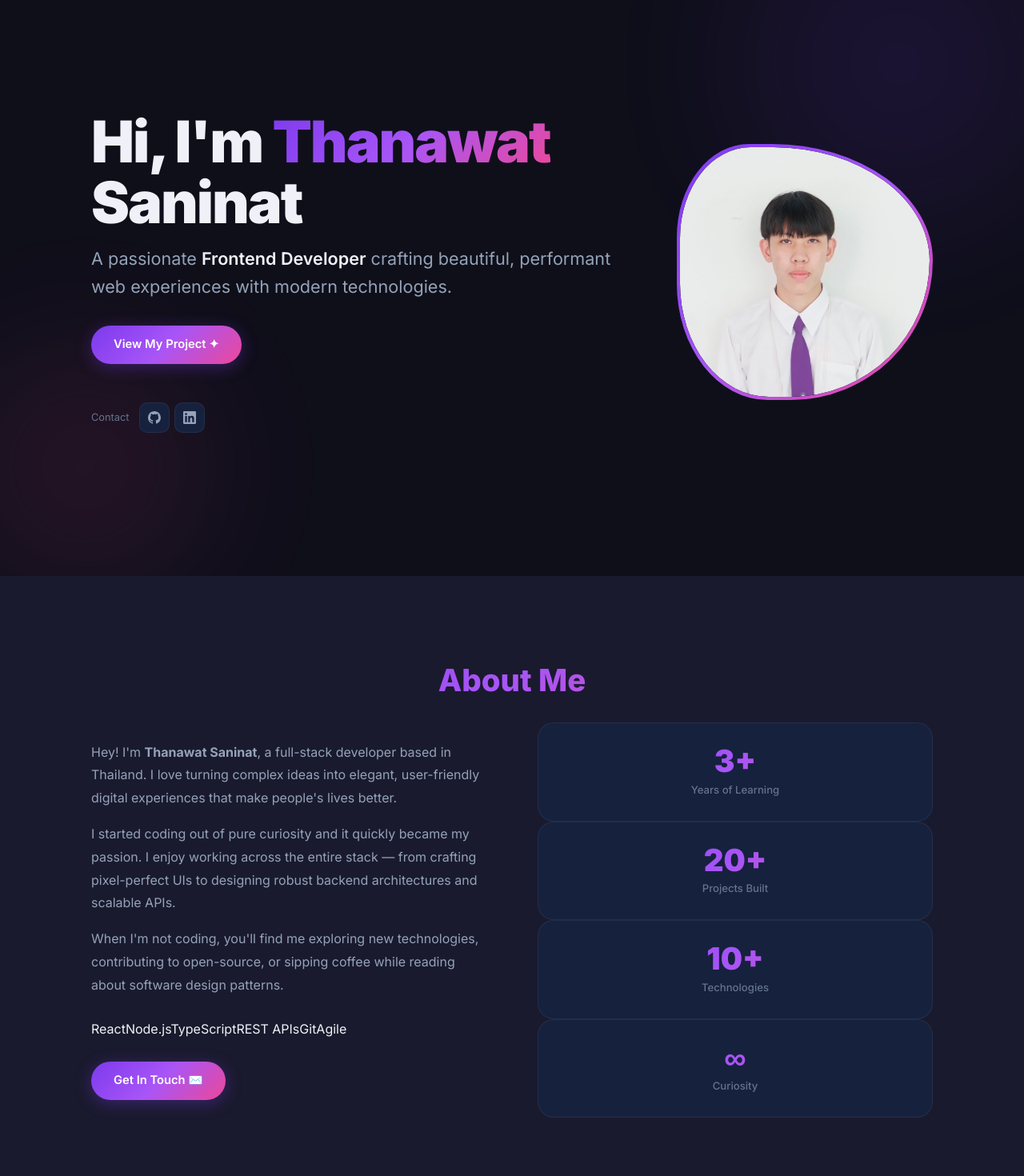
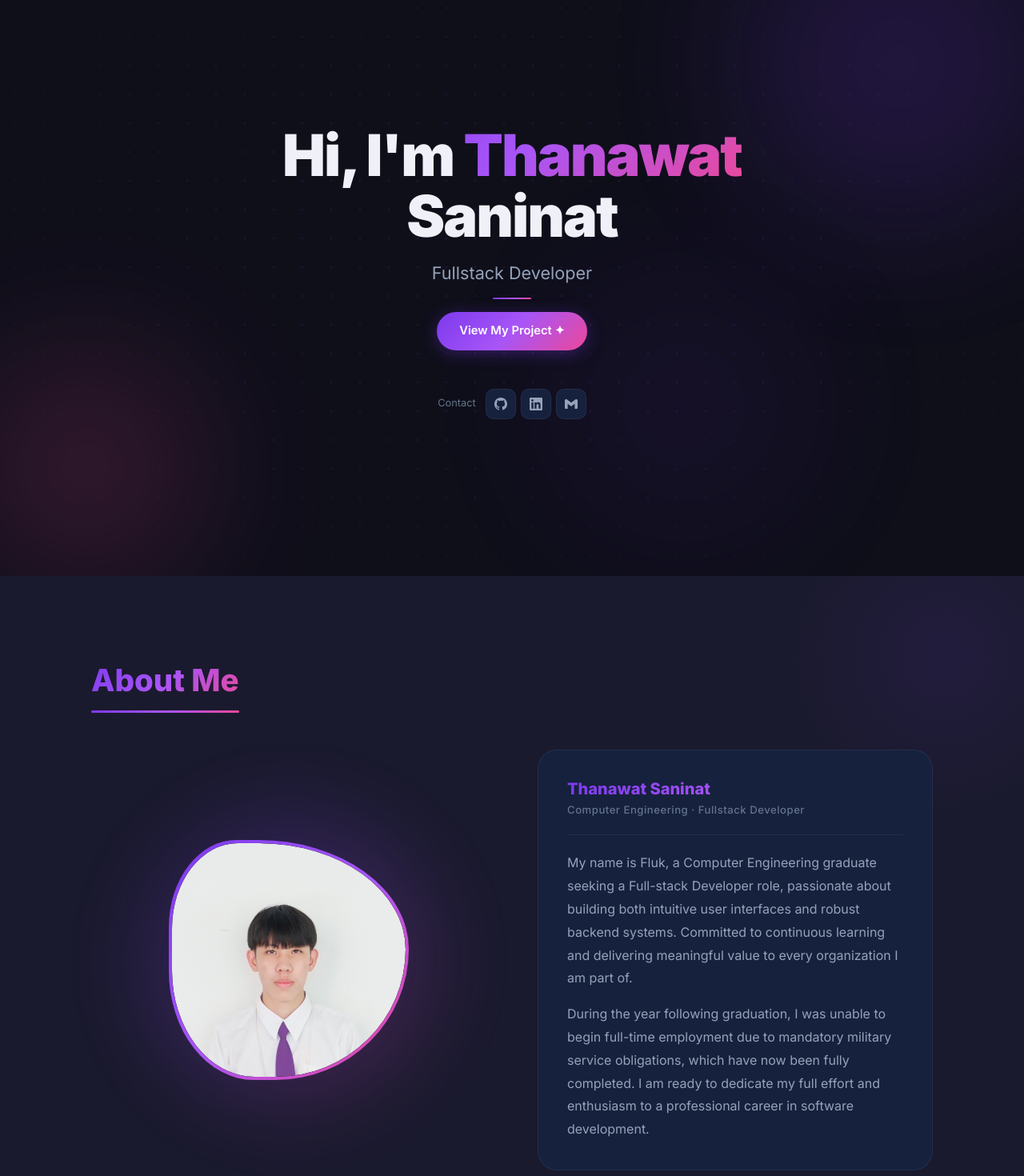
Before and after one commit to Thanawat44673/my-portfolio, a React (Vite) app: page / in a window 1280 px wide. Shown: the part 80-1550 px from the top of the page at 80% size. Built offline with nearby package versions, Linux system fonts and the light colour scheme.

Commit message:
Edit: Redesigned and enhanced the visual appeal of About and Hero.

```diff
--- a/src/components/About.jsx
+++ b/src/components/About.jsx
@@ -1,13 +1,5 @@
 import { useEffect, useRef } from 'react';
-
-const stats = [
-    { number: '3+', label: 'Years of Learning' },
-    { number: '20+', label: 'Projects Built' },
-    { number: '10+', label: 'Technologies' },
-    { number: '∞', label: 'Curiosity' },
-];
-
-const highlights = ['React', 'Node.js', 'TypeScript', 'REST APIs', 'Git', 'Agile'];
+import avatarImg from '../assets/ปกเลซูเม่.jpg';
 
 export default function About() {
     const sectionRef = useRef(null);
@@ -25,44 +17,40 @@ export default function About() {
         <section className="about" id="about" ref={sectionRef}>
             <div className="container">
                 <h2 className="section-title fade-in">About Me</h2>
-                <p className="section-subtitle fade-in"></p>
+                <div className="about-grid">
 
-                <div className="about-grid">
-                    <div className="about-text fade-in">
-                        <p>
-                            Hey! I'm <strong>Thanawat Saninat</strong>, a full-stack developer based in Thailand.
-                            I love turning complex ideas into elegant, user-friendly digital experiences that make
-                            people's lives better.
-                        </p>
-                        <p>
-                            I started coding out of pure curiosity and it quickly became my passion. I enjoy
-                            working across the entire stack — from crafting pixel-perfect UIs to designing
-                            robust backend architectures and scalable APIs.
-                        </p>
-                        <p>
-                            When I'm not coding, you'll find me exploring new technologies, contributing to
-                            open-source, or sipping coffee while reading about software design patterns.
-                        </p>
-
-                        <div className="about-highlights">
-                            {highlights.map(h => (
-                                <span key={h} className="highlight-chip">{h}</span>
-                            ))}
-                        </div>
-
-                        <div style={{ marginTop: '28px' }}>
-                            <a href="#experience" className="btn btn-primary">Get In Touch ✉️</a>
+                    {/* ─── Left: Avatar ─── */}
+                    <div className="about-image-wrapper fade-in">
+                        <div className="about-avatar-scene">
+                            <div className="about-avatar-glow" />
+                            <div className="about-avatar">
+                                <div className="about-avatar-inner">
+                                    <img src={avatarImg} alt="Thanawat Saninat" />
+                                </div>
+                            </div>
                         </div>
                     </div>
 
-                    <div className="about-stats fade-in">
-                        {stats.map(s => (
-                            <div className="stat-card" key={s.label}>
-                                <div className="stat-number">{s.number}</div>
-                                <div className="stat-label">{s.label}</div>
-                            </div>
-                        ))}
+                    {/* ─── Right: Bio ─── */}
+                    <div className="about-text fade-in">
+                        <div className="about-bio-header">
+                            <span className="about-bio-name">Thanawat Saninat</span>
+                            <span className="about-bio-role">Computer Engineering · Fullstack Developer</span>
+                        </div>
+                        <p>
+                            My name is Fluk, a Computer Engineering graduate seeking a Full-stack Developer role,
+                            passionate about building both intuitive user interfaces and robust backend systems.
+                            Committed to continuous learning and delivering meaningful value to every organization
+                            I am part of.
+                        </p>
+                        <p>
+                            During the year following graduation, I was unable to begin full-time employment due
+                            to mandatory military service obligations, which have now been fully completed. I am
+                            ready to dedicate my full effort and enthusiasm to a professional career in software
+                            development.
+                        </p>
                     </div>
+
                 </div>
             </div>
         </section>
--- a/src/components/Hero.jsx
+++ b/src/components/Hero.jsx
@@ -1,55 +1,60 @@
-import avatarImg from '../assets/ปกเลซูเม่.jpg';
+import { useEffect, useRef } from 'react';
 
 export default function Hero() {
+    const sectionRef = useRef(null);
+
+    useEffect(() => {
+        const observer = new IntersectionObserver(
+            entries => entries.forEach(e => e.target.classList.toggle('visible', e.isIntersecting)),
+            { threshold: 0.1 }
+        );
+        sectionRef.current?.querySelectorAll('.fade-in').forEach(el => observer.observe(el));
+        return () => observer.disconnect();
+    }, []);
+
     return (
-        <section className="hero" id="hero">
+        <section className="hero" id="hero" ref={sectionRef}>
             <div className="hero-bg">
                 <div className="hero-blob hero-blob-1" />
                 <div className="hero-blob hero-blob-2" />
+                <div className="hero-blob hero-blob-3" />
             </div>
 
-            <div className="container" style={{ display: 'flex', alignItems: 'center', gap: '64px', justifyContent: 'space-between', width: '100%' }}>
+            <div className="container hero-center">
                 <div className="hero-content">
 
-                    <h1 className="hero-name">
-                        Hi, I'm <span>Thanawat</span><br />
+                    <h1 className="hero-name fade-in" style={{ transitionDelay: '0.05s' }}>
+                        Hi, I'm <span className="hero-name-accent">Thanawat</span><br />
                         Saninat
                     </h1>
 
-                    <p className="hero-tagline">
-                        A passionate <strong>Frontend Developer</strong> crafting beautiful,
-                        performant web experiences with modern technologies.
+                    <p className="hero-tagline fade-in" style={{ transitionDelay: '0.2s' }}>
+                        Fullstack Developer
                     </p>
 
-                    <div className="hero-actions">
+                    <div className="hero-actions fade-in" style={{ transitionDelay: '0.35s' }}>
                         <a href="#projects" className="btn btn-primary">
                             View My Project ✦
                         </a>
                     </div>
 
-                    <div className="hero-socials">
+                    <div className="hero-socials fade-in" style={{ transitionDelay: '0.5s' }}>
                         <span>Contact</span>
                         <a href="https://github.com/Thanawat44673" target="_blank" rel="noreferrer" className="social-link" title="GitHub">
                             <svg width="16" height="16" viewBox="0 0 24 24" fill="currentColor">
                                 <path d="M12 0C5.374 0 0 5.373 0 12c0 5.302 3.438 9.8 8.207 11.387.599.111.793-.261.793-.577v-2.234c-3.338.726-4.033-1.416-4.033-1.416-.546-1.387-1.333-1.756-1.333-1.756-1.089-.745.083-.729.083-.729 1.205.084 1.839 1.237 1.839 1.237 1.07 1.834 2.807 1.304 3.492.997.107-.775.418-1.305.762-1.604-2.665-.305-5.467-1.334-5.467-5.931 0-1.311.469-2.381 1.236-3.221-.124-.303-.535-1.524.117-3.176 0 0 1.008-.322 3.301 1.23A11.509 11.509 0 0 1 12 5.803c1.02.005 2.047.138 3.006.404 2.291-1.552 3.297-1.23 3.297-1.23.653 1.653.242 2.874.118 3.176.77.84 1.235 1.911 1.235 3.221 0 4.609-2.807 5.624-5.479 5.921.43.372.823 1.102.823 2.222v3.293c0 .319.192.694.801.576C20.566 21.797 24 17.3 24 12c0-6.627-5.373-12-12-12z" />
                             </svg>
                         </a>
-                        <a href="https://linkedin.com" target="_blank" rel="noreferrer" className="social-link" title="LinkedIn">
+                        <a href="https://www.linkedin.com/in/thanawat-saninat-90b309408/" target="_blank" rel="noreferrer" className="social-link" title="LinkedIn">
                             <svg width="16" height="16" viewBox="0 0 24 24" fill="currentColor">
                                 <path d="M20.447 20.452h-3.554v-5.569c0-1.328-.027-3.037-1.852-3.037-1.853 0-2.136 1.445-2.136 2.939v5.667H9.351V9h3.414v1.561h.046c.477-.9 1.637-1.85 3.37-1.85 3.601 0 4.267 2.37 4.267 5.455v6.286zM5.337 7.433a2.062 2.062 0 0 1-2.063-2.065 2.064 2.064 0 1 1 2.063 2.065zm1.782 13.019H3.555V9h3.564v11.452zM22.225 0H1.771C.792 0 0 .774 0 1.729v20.542C0 23.227.792 24 1.771 24h20.451C23.2 24 24 23.227 24 22.271V1.729C24 .774 23.2 0 22.222 0h.003z" />
                             </svg>
                         </a>
-                        {/* <a href="mailto:thanawatsaninat@gmail.com" className="social-link" title="Email">
+                        <a href="mailto:thanawatsaninat@gmail.com" className="social-link" title="Email">
                             <svg width="16" height="16" viewBox="0 0 24 24" fill="currentColor">
                                 <path d="M24 5.457v13.909c0 .904-.732 1.636-1.636 1.636h-3.819V11.73L12 16.64l-6.545-4.91v9.273H1.636A1.636 1.636 0 0 1 0 19.366V5.457c0-2.023 2.309-3.178 3.927-1.964L5.455 4.64 12 9.548l6.545-4.91 1.528-1.145C21.69 2.28 24 3.434 24 5.457z" />
                             </svg>
-                        </a> */}
-                    </div>
-                </div>
-
-                <div className="hero-image-wrapper" style={{ flexShrink: 0 }}>
-                    <div className="hero-avatar">
-                        <div className="hero-avatar-inner"><img src={avatarImg}/></div>
+                        </a>
                     </div>
                 </div>
             </div>
--- a/src/styles/about.css
+++ b/src/styles/about.css
@@ -1,9 +1,41 @@
 /* ===== ABOUT ===== */
 .about {
-  padding: 100px 0;
+  padding: clamp(60px, 8vw, 100px) 0;
   background: var(--bg-secondary);
+  position: relative;
+  overflow: hidden;
 }
 
+.about::before {
+  content: '';
+  position: absolute;
+  width: 400px;
+  height: 400px;
+  border-radius: 50%;
+  background: radial-gradient(circle, rgba(124, 58, 237, 0.08), transparent 70%);
+  top: -100px;
+  right: -100px;
+  pointer-events: none;
+}
+
+/* Section title accent */
+.section-title {
+  position: relative;
+  display: inline-block;
+  margin-bottom: 56px;
+}
+.section-title::after {
+  content: '';
+  position: absolute;
+  bottom: -10px;
+  left: 0;
+  width: 100%;
+  height: 3px;
+  border-radius: 2px;
+  background: var(--accent-gradient);
+}
+
+/* Grid */
 .about-grid {
   display: grid;
   grid-template-columns: 1fr 1fr;
@@ -11,24 +43,96 @@
   align-items: center;
 }
 
-@media (max-width: 480px) {
-  .about {
-    padding: 60px 0;
-  }
-
-  .about-grid {
-    gap: 32px;
-  }
+/* ─── Avatar scene ─── */
+.about-image-wrapper {
+  display: flex;
+  align-items: center;
+  justify-content: center;
 }
 
-@media (max-width: 360px) {
-  .about {
-    padding: 40px 0;
-  }
+.about-avatar-scene {
+  position: relative;
+  display: flex;
+  align-items: center;
+  justify-content: center;
+}
 
-  .about-grid {
-    gap: 24px;
-  }
+.about-avatar-glow {
+  position: absolute;
+  width: 340px;
+  height: 340px;
+  border-radius: 50%;
+  background: var(--accent-gradient);
+  opacity: 0.12;
+  filter: blur(48px);
+  animation: glowPulse 4s ease-in-out infinite;
+}
+
+@keyframes glowPulse {
+  0%, 100% { opacity: 0.10; transform: scale(1); }
+  50%       { opacity: 0.20; transform: scale(1.08); }
+}
+
+.about-avatar {
+  width: 300px;
+  height: 300px;
+  border-radius: 40% 60% 70% 30% / 40% 50% 60% 50%;
+  background: var(--accent-gradient);
+  padding: 4px;
+  position: relative;
+  z-index: 1;
+  animation: morph 8s ease-in-out infinite, fadeInUp 0.7s ease 0.2s both;
+}
+
+.about-avatar-inner {
+  width: 100%;
+  height: 100%;
+  border-radius: inherit;
+  background: var(--bg-secondary);
+  overflow: hidden;
+}
+
+.about-avatar-inner img {
+  width: 100%;
+  height: 100%;
+  object-fit: cover;
+  object-position: top center;
+  border-radius: inherit;
+}
+
+/* Bio header */
+.about-bio-header {
+  display: flex;
+  flex-direction: column;
+  gap: 4px;
+  margin-bottom: 20px;
+  padding-bottom: 20px;
+  border-bottom: 1px solid var(--border-subtle);
+}
+
+.about-bio-name {
+  font-size: 1.25rem;
+  font-weight: 800;
+  background: var(--accent-gradient);
+  -webkit-background-clip: text;
+  -webkit-text-fill-color: transparent;
+  background-clip: text;
+  line-height: 1.2;
+}
+
+.about-bio-role {
+  font-size: 0.82rem;
+  color: var(--text-muted);
+  font-weight: 500;
+  letter-spacing: 0.04em;
+}
+
+/* ─── Bio card ─── */
+.about-text {
+  background: var(--bg-card);
+  border: 1px solid var(--border-subtle);
+  border-radius: 24px;
+  padding: 36px;
 }
 
 .about-text p {
@@ -38,51 +142,46 @@
   font-size: 1rem;
 }
 
-.about-text p:last-of-type {
-  margin-bottom: 28px;
+.about-text p:last-of-type { margin-bottom: 0; }
+.about-text strong { color: var(--text-primary); }
+
+/* ─── Skill tags ─── */
+.about-tags {
+  display: flex;
+  flex-wrap: wrap;
+  gap: 8px;
+  margin-top: 24px;
 }
 
-.stat-card {
-  background: var(--bg-card);
-  border: 1px solid var(--border-subtle);
-  border-radius: 20px;
-  padding: 28px 24px;
-  text-align: center;
-  transition: all 0.3s ease;
+.about-tag {
+  padding: 5px 14px;
+  border-radius: 100px;
+  background: rgba(124, 58, 237, 0.1);
+  border: 1px solid rgba(124, 58, 237, 0.25);
+  color: var(--accent-secondary);
+  font-size: 0.78rem;
+  font-weight: 600;
+  transition: all 0.2s ease;
+}
+
+.about-tag:hover {
+  background: rgba(124, 58, 237, 0.2);
+  border-color: var(--accent-primary);
+  transform: translateY(-2px);
+}
+
+/* ─── Responsive ─── */
+@media (max-width: 900px) {
+  .about-grid { grid-template-columns: 1fr; gap: 64px; }
+  .about-text { padding: 28px; }
 }
 
 @media (max-width: 480px) {
-  .stat-card {
-    padding: 20px 16px;
-  }
+  .about-avatar { width: 260px; height: 260px; }
+  .about-avatar-glow { width: 280px; height: 280px; }
+  .about-text { padding: 20px; }
 }
 
 @media (max-width: 360px) {
-  .stat-card {
-    padding: 16px 12px;
-    border-radius: 16px;
-  }
+  .about-avatar { width: 220px; height: 220px; }
 }
-
-.stat-card:hover {
-  border-color: var(--border);
-  transform: translateY(-4px);
-  box-shadow: var(--shadow-sm);
-}
-
-.stat-number {
-  font-size: 2.4rem;
-  font-weight: 900;
-  background: var(--accent-gradient);
-  -webkit-background-clip: text;
-  -webkit-text-fill-color: transparent;
-  background-clip: text;
-  line-height: 1;
-  margin-bottom: 6px;
-}
-
-.stat-label {
-  font-size: 0.82rem;
-  color: var(--text-muted);
-  font-weight: 500;
-}
--- a/src/styles/hero.css
+++ b/src/styles/hero.css
@@ -6,33 +6,7 @@
   justify-content: center;
   position: relative;
   overflow: hidden;
-  padding: 120px 0 80px;
-}
-
-@media (max-height: 700px) and (min-width: 768px) {
-  .hero {
-    min-height: auto;
-    padding: 60px 0 40px;
-  }
-}
-
-@media (max-width: 768px) {
-  .hero {
-    padding: 100px 0 60px;
-  }
-}
-
-@media (max-width: 480px) {
-  .hero {
-    min-height: auto;
-    padding: 80px 0 40px;
-  }
-}
-
-@media (max-width: 360px) {
-  .hero {
-    padding: 60px 0 30px;
-  }
+  padding: clamp(60px, 10vw, 120px) 0 80px;
 }
 
 .hero-bg {
@@ -41,154 +15,168 @@
   pointer-events: none;
 }
 
+/* Dot grid texture */
+.hero-bg::after {
+  content: '';
+  position: absolute;
+  inset: 0;
+  background-image: radial-gradient(rgba(124, 58, 237, 0.18) 1px, transparent 1px);
+  background-size: 36px 36px;
+  mask-image: radial-gradient(ellipse 80% 80% at 50% 50%, black 30%, transparent 100%);
+}
+
+/* Blobs */
 .hero-blob {
   position: absolute;
   border-radius: 50%;
   filter: blur(80px);
-  opacity: 0.15;
+  opacity: 0.22;
   animation: float 8s ease-in-out infinite;
 }
 
 .hero-blob-1 {
-  width: 500px;
-  height: 500px;
+  width: clamp(180px, 40vw, 500px);
+  height: clamp(180px, 40vw, 500px);
   background: radial-gradient(circle, #7c3aed, transparent);
   top: -100px;
   right: -100px;
-  animation-delay: 0s;
-}
-
-@media (max-width: 768px) {
-  .hero-blob-1 {
-    width: 350px;
-    height: 350px;
-    top: -80px;
-    right: -80px;
-  }
-}
-
-@media (max-width: 480px) {
-  .hero-blob-1 {
-    width: 250px;
-    height: 250px;
-    top: -60px;
-    right: -60px;
-  }
-}
-
-@media (max-width: 360px) {
-  .hero-blob-1 {
-    width: 180px;
-    height: 180px;
-    top: -40px;
-    right: -40px;
-  }
 }
 
 .hero-blob-2 {
-  width: 350px;
-  height: 350px;
+  width: clamp(130px, 30vw, 350px);
+  height: clamp(130px, 30vw, 350px);
   background: radial-gradient(circle, #ec4899, transparent);
   bottom: -50px;
   left: -80px;
   animation-delay: -3s;
 }
 
-@media (max-width: 768px) {
-  .hero-blob-2 {
-    width: 250px;
-    height: 250px;
-    bottom: -40px;
-    left: -60px;
-  }
+.hero-blob-3 {
+  width: clamp(200px, 35vw, 400px);
+  height: clamp(200px, 35vw, 400px);
+  background: radial-gradient(circle, #6d28d9, transparent);
+  top: 50%;
+  left: 50%;
+  transform: translate(-50%, -50%);
+  opacity: 0.1;
+  animation-delay: -5s;
 }
 
-@media (max-width: 480px) {
-  .hero-blob-2 {
-    width: 180px;
-    height: 180px;
-    bottom: -30px;
-    left: -40px;
-  }
-}
-
-@media (max-width: 360px) {
-  .hero-blob-2 {
-    width: 130px;
-    height: 130px;
-    bottom: -20px;
-    left: -30px;
-  }
+/* Layout */
+.hero-center {
+  display: flex;
+  flex-direction: column;
+  align-items: center;
+  text-align: center;
+  width: 100%;
 }
 
 .hero-content {
   position: relative;
   z-index: 1;
-  max-width: 680px;
-  flex: 1;
+  max-width: 640px;
+  width: 100%;
 }
 
-@media (max-width: 768px) {
-  .hero-content {
-    max-width: 100%;
-  }
-}
-
+/* Name */
 .hero-name {
-  font-size: clamp(2.8rem, 7vw, 4.5rem);
+  font-size: clamp(2.6rem, 7vw, 4.5rem);
   font-weight: 900;
   line-height: 1.05;
   letter-spacing: -2px;
   margin-bottom: 16px;
-  animation: fadeInUp 0.7s ease 0.1s both;
 }
 
-@media (max-height: 700px) and (min-width: 768px) {
-  .hero-name {
-    font-size: clamp(2.2rem, 5vw, 3.2rem);
+
+/* Gradient name accent */
+.hero-name-accent {
+  background: linear-gradient(135deg, #7c3aed, #a855f7, #ec4899, #a855f7, #7c3aed);
+  background-size: 300% 300%;
+  -webkit-background-clip: text;
+  -webkit-text-fill-color: transparent;
+  background-clip: text;
+  animation: gradientShift 6s ease infinite;
+}
+
+@keyframes gradientShift {
+
+  0%,
+  100% {
+    background-position: 0% 50%;
+  }
+
+  50% {
+    background-position: 100% 50%;
   }
 }
 
-.hero-name span {
-  background: var(--accent-gradient);
-  -webkit-background-clip: text;
-  -webkit-text-fill-color: transparent;
-  background-clip: text;
+/* Tagline */
+.hero-tagline {
+  font-size: clamp(1rem, 2.5vw, 1.35rem);
+  color: var(--text-secondary);
+  margin-bottom: 16px;
+  font-weight: 400;
+  line-height: 1.6;
 }
 
-.hero-tagline {
-  font-size: clamp(1.1rem, 2.5vw, 1.35rem);
-  color: var(--text-secondary);
-  margin-bottom: 32px;
-  font-weight: 400;
-  line-height: 1.6;
-  animation: fadeInUp 0.7s ease 0.2s both;
+.hero-tagline::after {
+  content: '';
+  display: block;
+  height: 2px;
+  width: 0;
+  opacity: 0;
+  margin: 14px auto 16px;
+  border-radius: 2px;
+  background: var(--accent-gradient);
+  transition: width 0.6s ease 0.2s, opacity 0.6s ease 0.2s;
 }
 
-@media (max-height: 700px) and (min-width: 768px) {
-  .hero-tagline {
-    font-size: clamp(0.9rem, 1.8vw, 1.1rem);
-  }
+.hero-tagline.visible::after {
+  width: 48px;
+  opacity: 1;
 }
 
-.hero-tagline strong {
-  color: var(--text-primary);
-  font-weight: 600;
-}
-
+/* Actions */
 .hero-actions {
   display: flex;
   flex-wrap: wrap;
   gap: 14px;
   margin-bottom: 48px;
-  animation: fadeInUp 0.7s ease 0.3s both;
+  justify-content: center;
 }
 
+/* Button shimmer */
+.btn-primary {
+  position: relative;
+  overflow: hidden;
+}
+
+.btn-primary::after {
+  content: '';
+  position: absolute;
+  inset: 0 auto 0 -100%;
+  width: 55%;
+  background: linear-gradient(90deg, transparent, rgba(255, 255, 255, 0.18), transparent);
+  animation: shimmer 3.5s ease-in-out 1.5s infinite;
+}
+
+@keyframes shimmer {
+  0% {
+    left: -100%;
+  }
+
+  40%,
+  100% {
+    left: 150%;
+  }
+}
+
+/* Socials */
 .hero-socials {
   display: flex;
   align-items: center;
+  justify-content: center;
   gap: 6px;
-  animation: fadeInUp 0.7s ease 0.4s both;
 }
 
 .hero-socials span {
@@ -230,38 +218,3 @@
   background: var(--accent-primary);
   color: #fff;
 }
-
-.hero-image-wrapper {
-  position: relative;
-  display: flex;
-  align-items: center;
-  justify-content: center;
-}
-
-.hero-avatar {
-  width: 320px;
-  height: 320px;
-  border-radius: 40% 60% 70% 30% / 40% 50% 60% 50%;
-  background: var(--accent-gradient);
-  padding: 4px;
-  animation: morph 8s ease-in-out infinite, fadeInRight 0.8s ease 0.3s both;
-}
-
-.hero-avatar-inner {
-  width: 100%;
-  height: 100%;
-  border-radius: inherit;
-  background: var(--bg-secondary);
-  display: flex;
-  align-items: center;
-  justify-content: center;
-  font-size: 7rem;
-  overflow: hidden;
-}
-
-.hero-avatar-inner img {
-  width: 100%;
-  height: 100%;
-  object-fit: cover;
-  border-radius: inherit;
-}
```
